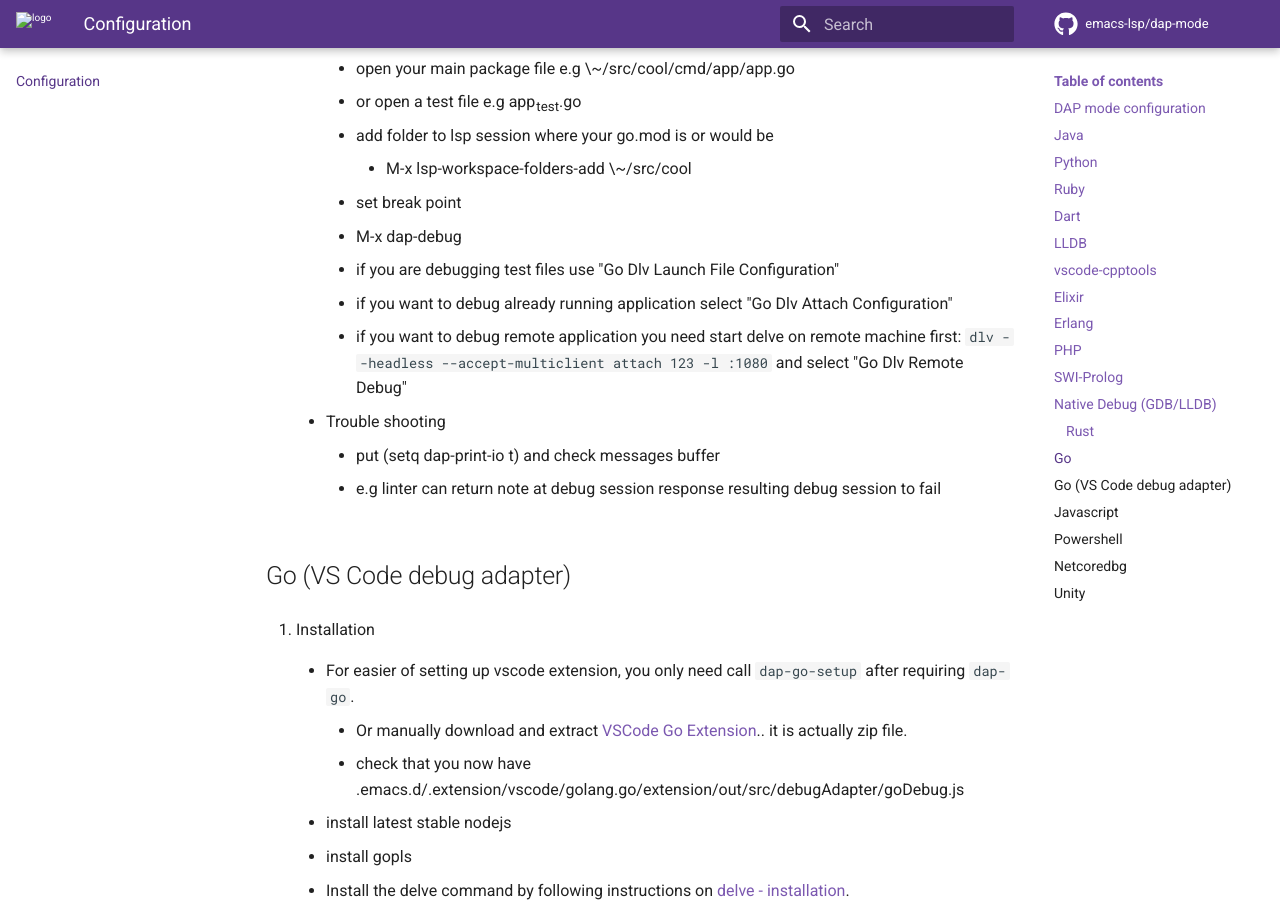
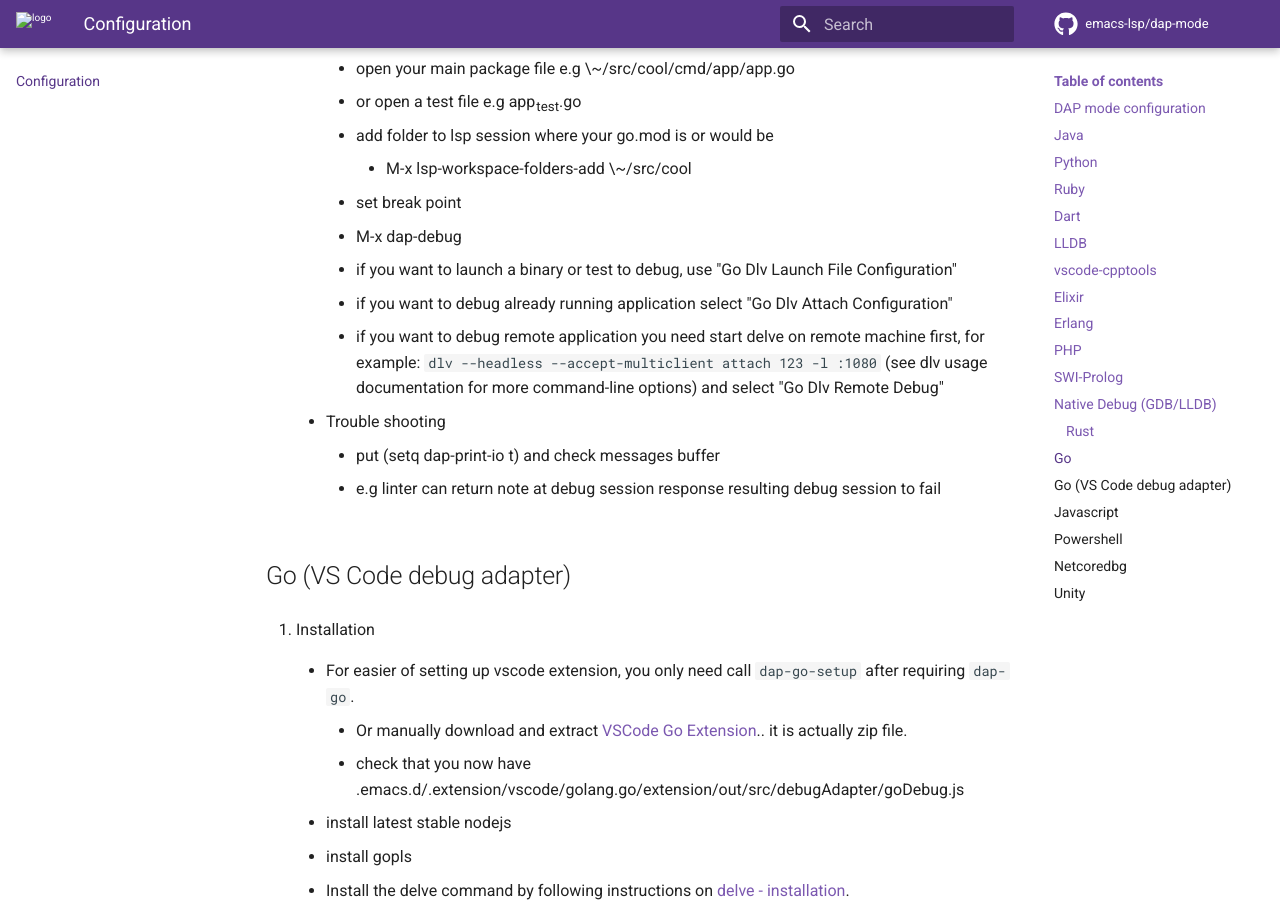
Before and after one commit to emacs-lsp/dap-mode, an MkDocs documentation site: the page built from docs/page/configuration.md, in a window 1280 px wide and 900 px high, scrolled down 6103 px. Built offline with MkDocs 1.6.1 and Material for MkDocs 9.7.7, drawn with Linux system fonts in a browser that asks for light colours; comment, search, counter and statistics services are not loaded.

Commit message:
Improve go configuration docs

```diff
--- a/docs/page/configuration.md
+++ b/docs/page/configuration.md
@@ -308,14 +308,15 @@ To fully support rust and pretty printing of strings when debugging, remember to
               - M-x lsp-workspace-folders-add \~/src/cool
           - set break point
           - M-x dap-debug
-          - if you are debugging test files use "Go Dlv Launch File
-            Configuration"
+          - if you want to launch a binary or test to debug, use "Go
+            Dlv Launch File Configuration"
           - if you want to debug already running application select
             "Go Dlv Attach Configuration"
-		  - if you want to debug remote application you need start
-            delve on remote machine first: `dlv --headless
-            --accept-multiclient attach 123 -l :1080`
-			and select "Go Dlv Remote Debug"
+          - if you want to debug remote application you need start
+            delve on remote machine first, for example: `dlv --headless
+            --accept-multiclient attach 123 -l :1080` (see dlv usage
+            documentation for more command-line options) and select
+            "Go Dlv Remote Debug"
 
     2.  Trouble shooting
 
```
